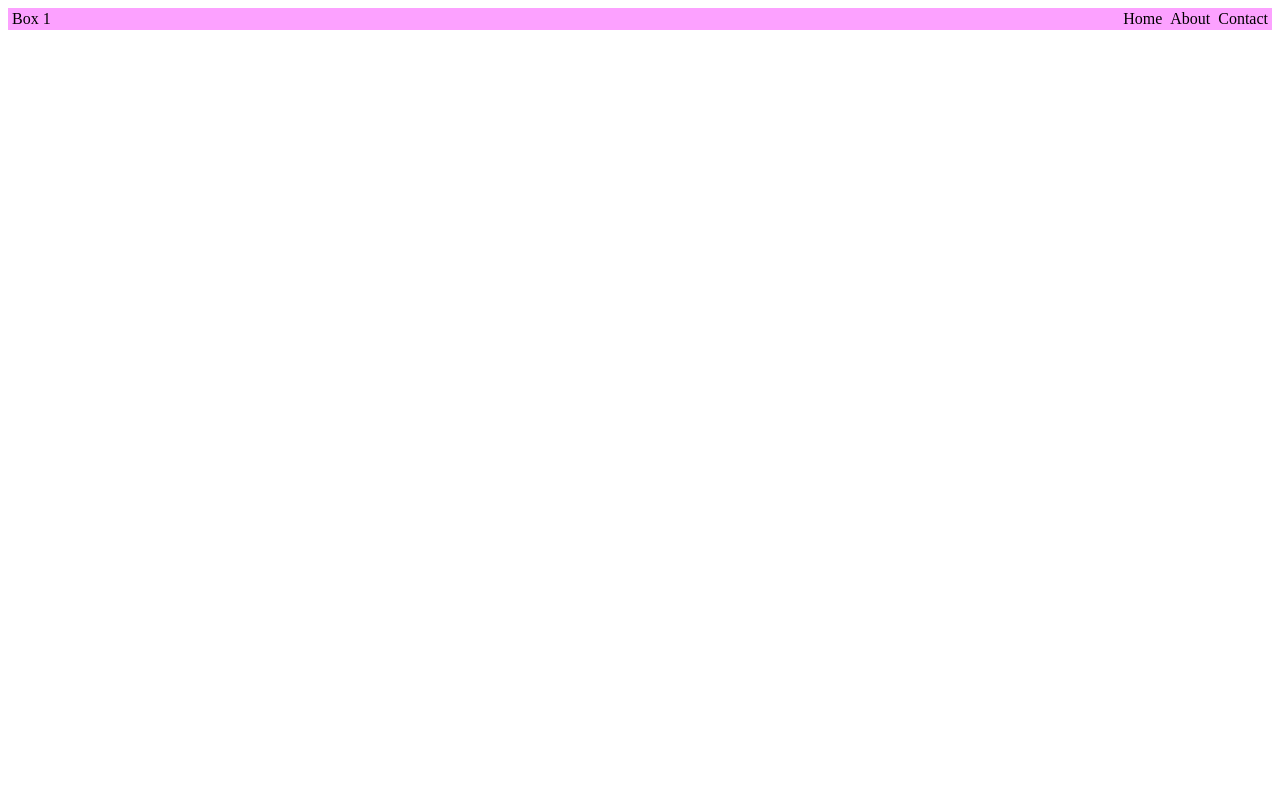
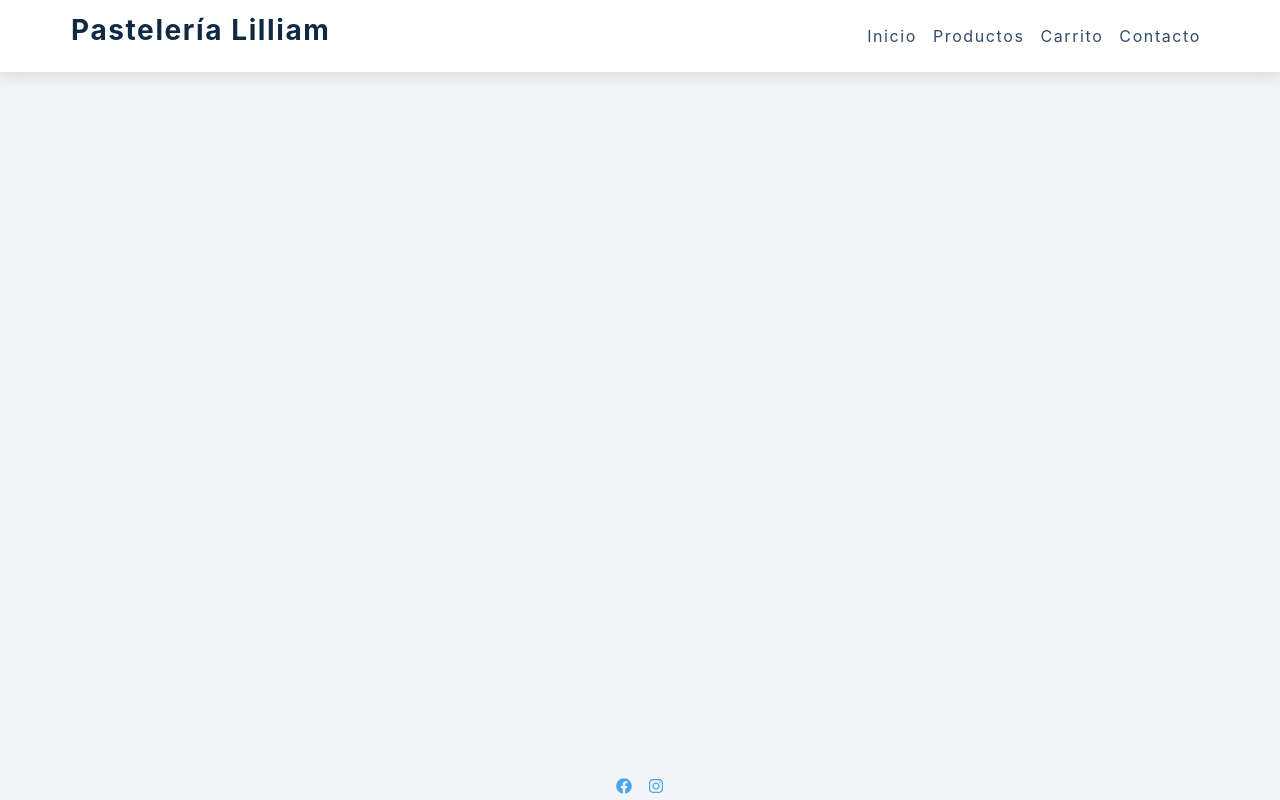
Before and after one commit to jmanzanares12/FrontEnd-Pasteleria, a React (Vite) app: page / in a window 1280 px wide. Built offline with nearby package versions, Linux system fonts and the light colour scheme.

Commit message:
mejorando el nabbar

```diff
--- a/src/App.jsx
+++ b/src/App.jsx
@@ -1,5 +1,6 @@
 import React from "react";
 import Navbar from "./Components/Navbar";
+import './Components/Style.css'
 
 export default function App() {
     return (
--- /dev/null
+++ b/src/Components/Data.jsx
@@ -0,0 +1,37 @@
+import React from "react";
+import { FaFacebook, FaInstagram} from "react-icons/fa";
+export const links = [
+    {
+        id: 1,
+        url: "/",
+        text: "Inicio"
+    },
+    {
+        id: 2,
+        url: "/productos",
+        text: "Productos"
+    },
+    {
+        id: 3,
+        url: "/carrito",
+        text: "Carrito"
+    },
+    {
+        id: 4,
+        url: "/contacto",
+        text: "contacto"
+    },
+];
+
+export const social = [
+    {
+        id: 2,
+        url: "https://www.facebook.com/Pasteler%C3%ADa-Liliam-103236165379117",
+        icon: <FaFacebook />
+    },
+    {
+        id: 3,
+        url: "https://www.instagram.com",
+        icon: <FaInstagram />
+    }
+];
--- a/src/Components/Navbar.css
+++ /dev/null
@@ -1,3 +0,0 @@
-.App{
-    background-color: rgb(252, 161, 255);
-}
--- a/src/Components/Navbar.jsx
+++ b/src/Components/Navbar.jsx
@@ -1,41 +1,61 @@
-import { HamburgerIcon } from "@chakra-ui/icons"
-import { Flex, Box, useDisclosure, Stack, Link } from "@chakra-ui/react"
-import './Navbar.css'
+import React, { useState, useEffect, useRef } from "react";
+import { FaBars } from "react-icons/fa";
+import { links, social } from "./Data";
 
-export default function Navbar() {
-    const { isOpen, onOpen, onClose } = useDisclosure()
+const Navbar = () => {
+    const [showLinks, setShowLinks] = useState(false);
+    const linksContainerRef = useRef(null);
+    const linksRef = useRef(null);
 
+    useEffect(() => {
+        const linksHeight = linksRef.current.getBoundingClientRect().height;
+        if (showLinks) {
+            linksContainerRef.current.style.height = `${linksHeight}px`;
+        } else {
+            linksContainerRef.current.style.height = '0px';
+        }
+    }, [showLinks]);
     return (
-        <div className="App">
-            <Flex
-                py={2}
-                px={4}
-                direction={["column", "row"]}
-                justify="space-between"
-                bg="orange.400"
-            >
-                <Flex alignItems="center" wrap="wrap">
-                    <Flex flexGrow={1} justify="center" /*border='1px'*/>
-                        {/* <Heading ml={[4, 0]}>Zensurance</Heading> */}
-                        <Box ml={[4, 0]}>Box 1</Box>
-                    </Flex>
-                    <HamburgerIcon
-                        onClick={isOpen ? onClose : onOpen}
-                        // border='1px'
-                        display={["inline", "none"]}
-                    />
-                </Flex>
-                <Flex
-                    display={[isOpen ? "flex" : "none", "flex"]}
-                    bg={["teal.500", "orange.400"]}
-                >
-                    <Stack align="center" direction={["column", "row"]}>
-                        <Link>Home</Link>
-                        <Link>About</Link>
-                        <Link>Contact</Link>
-                    </Stack>
-                </Flex>
-            </Flex>
-        </div>
-    )
-}
+        <>
+            <nav>
+                <div className="nav-center">
+                    <div className="nav-header">
+                        <h3 className="logo">Pastelería Lilliam</h3>
+                        <button
+                            className="nav-toggle"
+                            onClick={() => setShowLinks(!showLinks)}
+                        >
+                            <FaBars />
+                        </button>
+                    </div>
+                    <div className="links-container" ref={linksContainerRef}>
+                        <ul className="links" ref={linksRef}>
+                            {links.map((link) => {
+                                const { id, url, text } = link;
+                                return (
+                                    <li key={id}>
+                                        <a href={url}>{text}</a>
+                                    </li>
+                                );
+                            })}
+                        </ul>
+                    </div>
+                </div>
+            </nav>
+            <footer>
+                <ul className="social-icons">
+                    {social.map((socialIcon) => {
+                        const { id, url, icon } = socialIcon;
+                        return (
+                            <li key={id}>
+                                <a href={url}>{icon}</a>
+                            </li>
+                        );
+                    })}
+                </ul>
+            </footer>
+        </>
+    );
+};
+
+export default Navbar;
--- /dev/null
+++ b/src/Components/Style.css
@@ -0,0 +1,265 @@
+/*
+===============
+Variables
+===============
+*/
+
+:root {
+    /* dark shades of primary color*/
+    --clr-primary-1: hsl(205, 86%, 17%);
+    --clr-primary-2: hsl(205, 77%, 27%);
+    --clr-primary-3: hsl(205, 72%, 37%);
+    --clr-primary-4: hsl(205, 63%, 48%);
+    /* primary/main color */
+    --clr-primary-5: hsl(205, 78%, 60%);
+    /* lighter shades of primary color */
+    --clr-primary-6: hsl(205, 89%, 70%);
+    --clr-primary-7: hsl(205, 90%, 76%);
+    --clr-primary-8: hsl(205, 86%, 81%);
+    --clr-primary-9: hsl(205, 90%, 88%);
+    --clr-primary-10: hsl(205, 100%, 96%);
+    /* darkest grey - used for headings */
+    --clr-grey-1: hsl(209, 61%, 16%);
+    --clr-grey-2: hsl(211, 39%, 23%);
+    --clr-grey-3: hsl(209, 34%, 30%);
+    --clr-grey-4: hsl(209, 28%, 39%);
+    /* grey used for paragraphs */
+    --clr-grey-5: hsl(210, 22%, 49%);
+    --clr-grey-6: hsl(209, 23%, 60%);
+    --clr-grey-7: hsl(211, 27%, 70%);
+    --clr-grey-8: hsl(210, 31%, 80%);
+    --clr-grey-9: hsl(212, 33%, 89%);
+    --clr-grey-10: hsl(210, 36%, 96%);
+    --clr-white: #fff;
+    --clr-red-dark: hsl(360, 67%, 44%);
+    --clr-red-light: hsl(360, 71%, 66%);
+    --clr-green-dark: hsl(125, 67%, 44%);
+    --clr-green-light: hsl(125, 71%, 66%);
+    --clr-black: #222;
+    --transition: all 0.3s linear;
+    --spacing: 0.1rem;
+    --radius: 0.25rem;
+    --light-shadow: 0 5px 15px rgba(0, 0, 0, 0.1);
+    --dark-shadow: 0 5px 15px rgba(0, 0, 0, 0.2);
+    --max-width: 1170px;
+    --fixed-width: 620px;
+}
+
+/*
+  ===============
+  Global Styles
+  ===============
+  */
+
+*,
+::after,
+::before {
+    margin: 0;
+    padding: 0;
+    box-sizing: border-box;
+}
+
+body {
+    font-family: -apple-system, BlinkMacSystemFont, "Segoe UI", Roboto, Oxygen,
+        Ubuntu, Cantarell, "Open Sans", "Helvetica Neue", sans-serif;
+    background: var(--clr-grey-10);
+    color: var(--clr-grey-1);
+    line-height: 1.5;
+    font-size: 0.875rem;
+}
+
+ul {
+    list-style-type: none;
+}
+
+a {
+    text-decoration: none;
+}
+
+h1,
+h2,
+h3,
+h4 {
+    letter-spacing: var(--spacing);
+    text-transform: capitalize;
+    line-height: 1.25;
+    margin-bottom: 0.75rem;
+}
+
+h1 {
+    font-size: 3rem;
+}
+
+h2 {
+    font-size: 2rem;
+}
+
+h3 {
+    font-size: 1.25rem;
+}
+
+h4 {
+    font-size: 0.875rem;
+}
+
+p {
+    margin-bottom: 1.25rem;
+    color: var(--clr-grey-5);
+}
+
+@media screen and (min-width: 800px) {
+    h1 {
+        font-size: 4rem;
+    }
+
+    h2 {
+        font-size: 2.5rem;
+    }
+
+    h3 {
+        font-size: 1.75rem;
+    }
+
+    h4 {
+        font-size: 1rem;
+    }
+
+    body {
+        font-size: 1rem;
+    }
+
+    h1,
+    h2,
+    h3,
+    h4 {
+        line-height: 1;
+    }
+}
+
+/*  global classes */
+
+/* section */
+.section {
+    width: 90vw;
+    margin: 0 auto;
+    max-width: var(--max-width);
+}
+
+@media screen and (min-width: 992px) {
+    .section {
+        width: 95vw;
+    }
+}
+
+/*
+  ===============
+  Navbar
+  ===============
+  */
+nav {
+    background: var(--clr-white);
+    box-shadow: var(--light-shadow);
+}
+
+.nav-header {
+    display: flex;
+    align-items: center;
+    justify-content: space-between;
+    padding: 1rem;
+}
+
+.nav-toggle {
+    font-size: 1.5rem;
+    color: var(--clr-primary-5);
+    background: transparent;
+    border-color: transparent;
+    transition: var(--transition);
+    cursor: pointer;
+}
+
+.nav-toggle:hover {
+    color: var(--clr-primary-1);
+    transform: rotate(90deg);
+}
+
+.links a {
+    color: var(--clr-grey-3);
+    font-size: 1rem;
+    text-transform: capitalize;
+    letter-spacing: var(--spacing);
+    display: block;
+    padding: 0.5rem 1rem;
+    transition: var(--transition);
+}
+
+.links a:hover {
+    background: var(--clr-primary-8);
+    color: var(--clr-primary-5);
+    padding-left: 1.5rem;
+}
+
+.social-icons {
+    display: flex;
+    justify-content: center;
+    position: absolute;
+    width: 100%;
+    bottom: 0;
+}
+
+.social-icons a {
+    margin: 0 0.5rem;
+    font-size: 1rem;
+    color: var(--clr-primary-5);
+    transition: var(--transition);
+}
+
+.social-icons a:hover {
+    color: var(--clr-primary-7);
+}
+
+.links-container {
+    height: 0;
+    overflow: hidden;
+    transition: var(--transition);
+}
+
+.show-container {
+    height: 10rem;
+}
+
+@media screen and (min-width: 800px) {
+    .nav-center {
+        max-width: 1170px;
+        margin: 0 auto;
+        display: flex;
+        align-items: center;
+        justify-content: space-between;
+        padding: 1rem;
+    }
+
+    .nav-header {
+        padding: 0;
+    }
+
+    .nav-toggle {
+        display: none;
+    }
+
+    .links-container {
+        height: auto !important;
+    }
+
+    .links {
+        display: flex;
+    }
+
+    .links a {
+        padding: 0;
+        margin: 0 0.5rem;
+    }
+
+    .links a:hover {
+        padding: 0;
+        background: transparent;
+    }
+}
```
